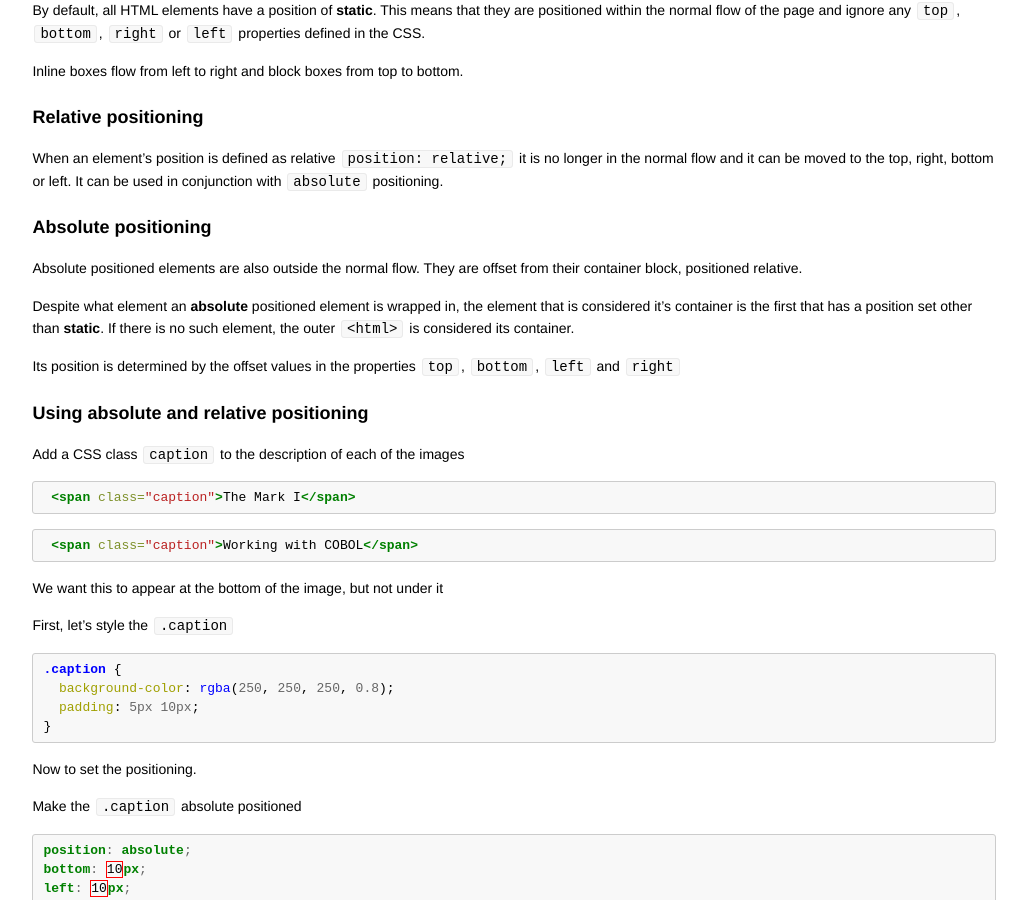
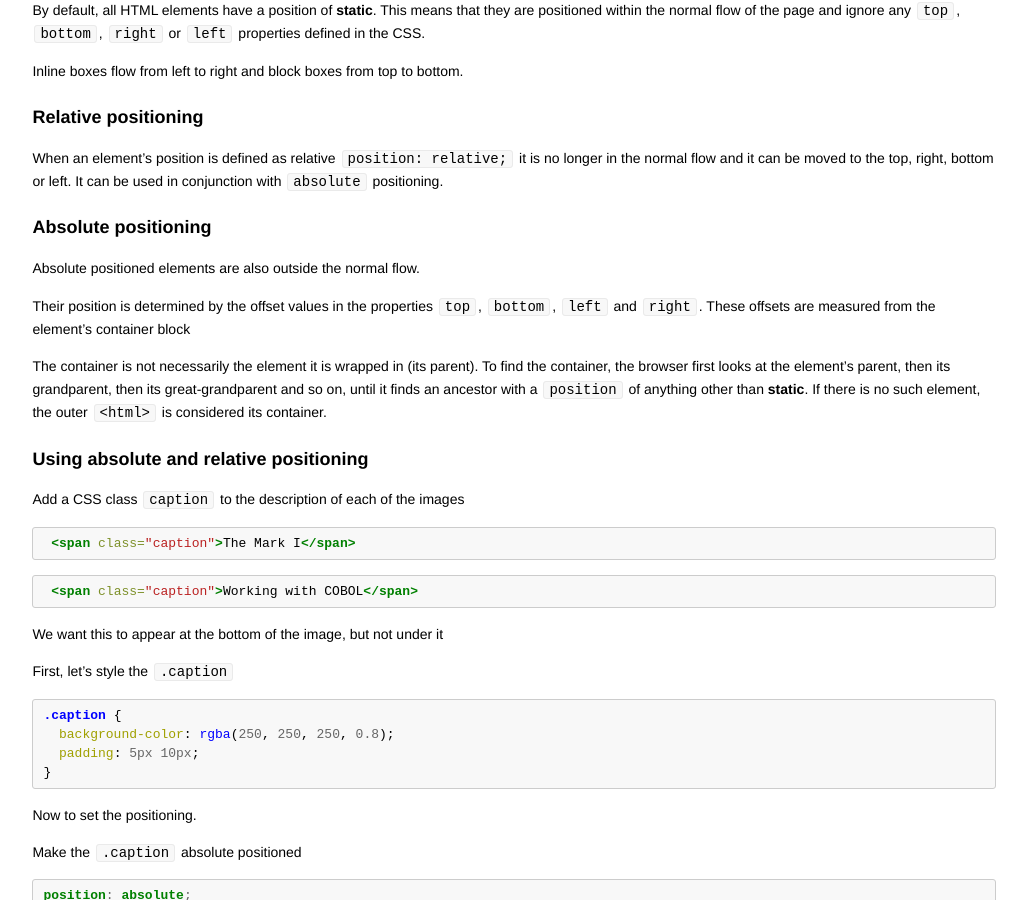
Before and after one commit to codebar/tutorials, a Jekyll site: the page built from html/lesson4/tutorial.md, in a window 1280 px wide and 900 px high, scrolled down 6445 px. Shown: the whole window, without its empty margins (126-1153 px from the left). Built offline with Jekyll 4.4.1, drawn with Linux system fonts in a browser that asks for light colours; Markdown is read by kramdown in place of the engine named in the settings; some of the changed text lies outside the part shown.

Commit message:
some wording changes that the person I was working with found confusing

```diff
--- a/html/lesson4/tutorial.md
+++ b/html/lesson4/tutorial.md
@@ -351,11 +351,12 @@ Inline boxes flow from left to right and block boxes from top to bottom.
 When an element's position is defined as relative `position: relative;` it is no longer in the normal flow and it can be moved to the top, right, bottom or left. It can be used in conjunction with `absolute` positioning.
 
 ### Absolute positioning
-Absolute positioned elements are also outside the normal flow. They are offset from their container block, positioned relative.
+Absolute positioned elements are also outside the normal flow.
 
-Despite what element an **absolute** positioned element is wrapped in, the element that is considered it's container is the first that has a position set other than **static**. If there is no such element, the outer `<html>` is considered its container.
+Their position is determined by the offset values in the properties `top`, `bottom`, `left` and `right`. These offsets are measured from the element's container block
 
-Its position is determined by the offset values in the properties `top`, `bottom`, `left` and `right`
+The container is not necessarily the element it is wrapped in (its parent). To find the container, the browser first looks at the element's parent, then its grandparent, then its great-grandparent and so on, until it finds an ancestor with a `position` of anything other than **static**. If there is no such element, the outer `<html>` is considered its container.
+
 
 ### Using absolute and relative positioning
 
```
Also changed, not shown: other parts of html/lesson4/tutorial.md (+1 -1 lines).
